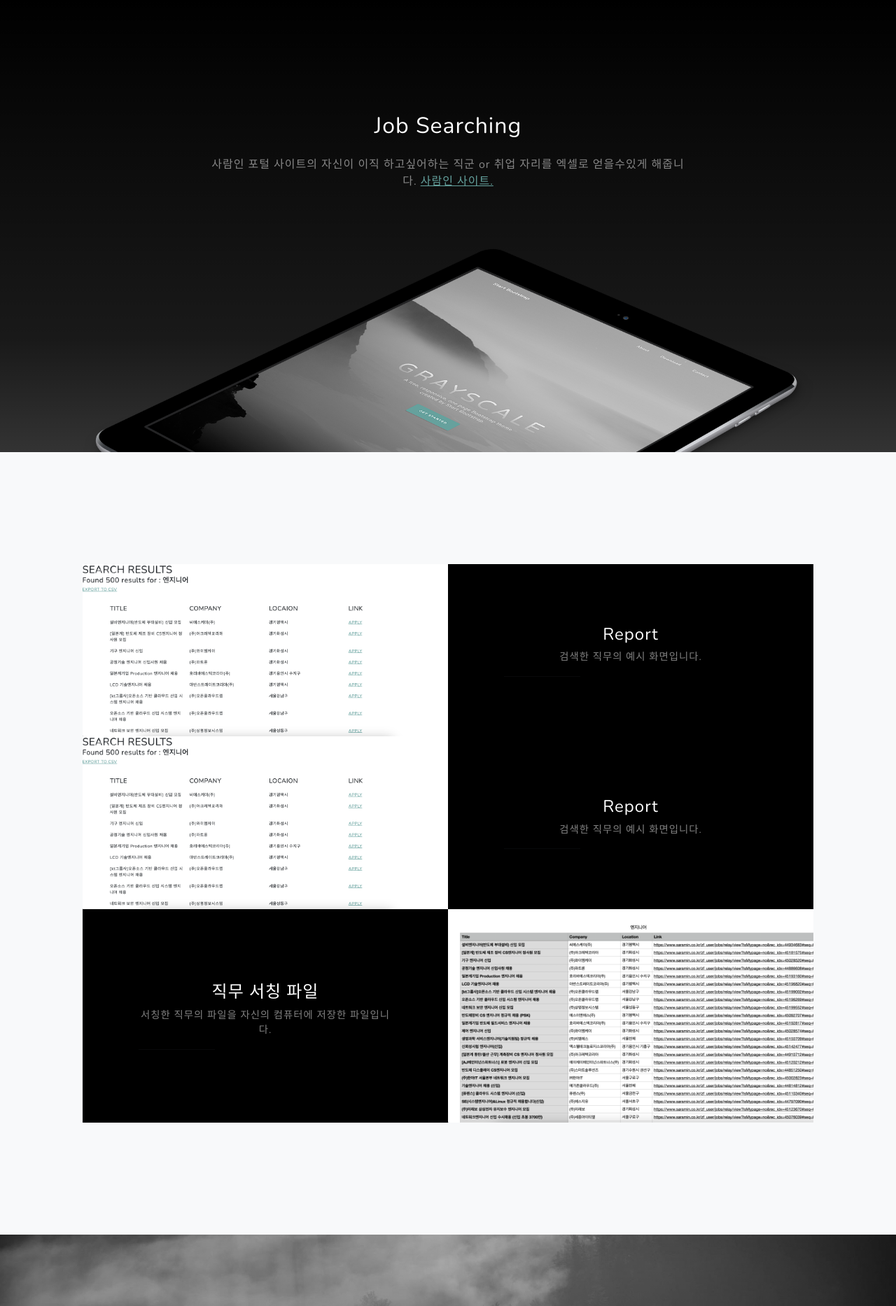
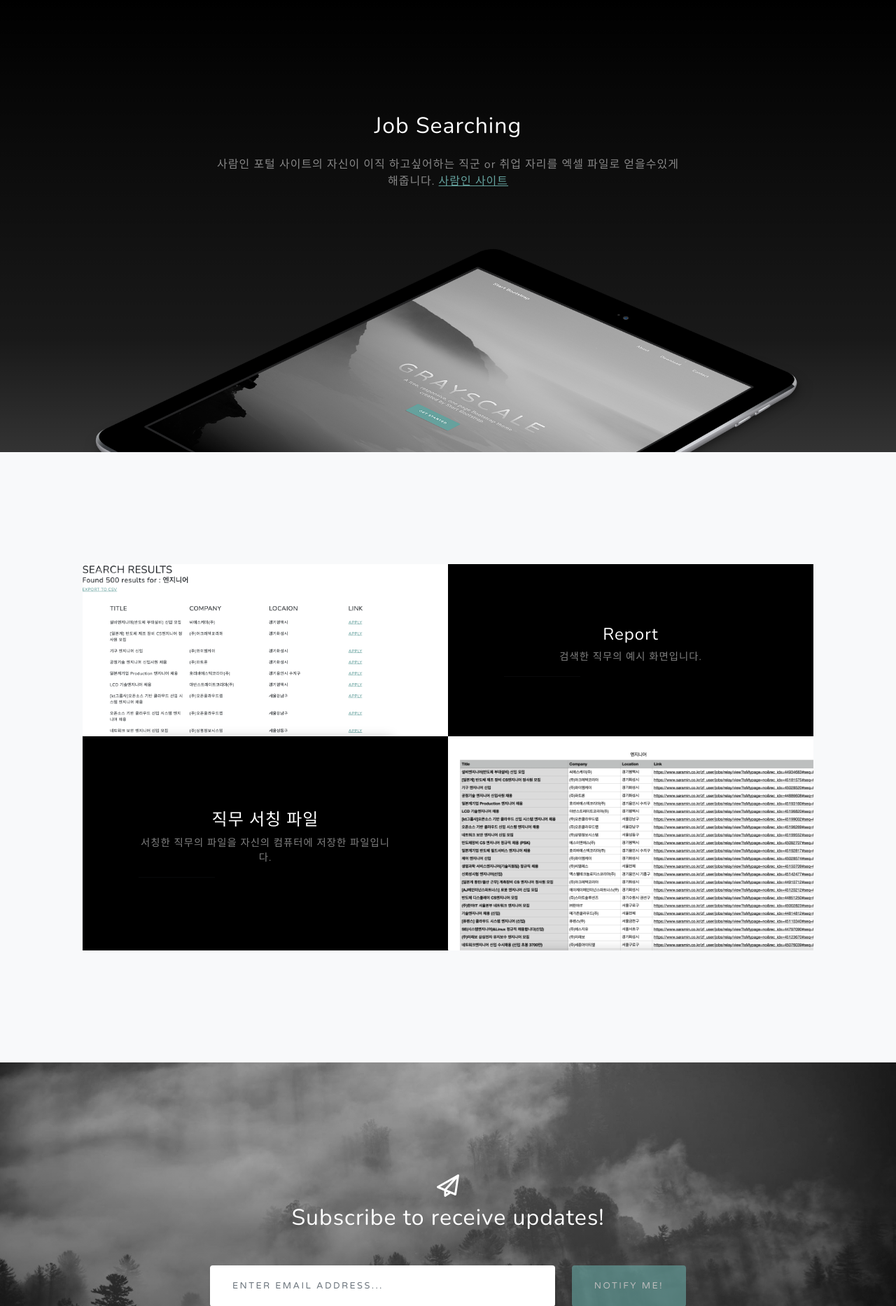
Before and after one commit to hurgj123kr/Flask_Web_Scrapper, a Flask app: page / in a window 1280 px wide. Shown: the part 799-2665 px from the top of the page at 70% size. Run offline with Flask 2, Linux system fonts and the light colour scheme; some libraries are stand-ins or nearby versions.

Commit message:
main html updates

```diff
--- a/main.py
+++ b/main.py
@@ -36,7 +36,7 @@ def export():
         if not jobs:
             raise Exception()
         save_file(jobs,word)
-        return send_file(f"{word}.csv", mimetype="text/csv", as_attachment=True,attachment_filename=f"{word}.csv")
+        return send_file(f"/static/csv/{word}.csv", mimetype="text/csv", as_attachment=True,attachment_filename=f"{word}.csv")
     except:
         return redirect('/')
 
--- a/templates/home.html
+++ b/templates/home.html
@@ -41,8 +41,8 @@
                     <div class="col-lg-8">
                         <h2 class="text-white mb-4">Job Searching</h2>
                         <p class="text-white-50">
-                            사람인 포털 사이트의 자신이 이직 하고싶어하는 직군 or 취업 자리를 엑셀로 얻을수있게 해줍니다.
-                            <a href="https://www.saramin.co.kr/zf_user/">사람인 사이트.</a>
+                            사람인 포털 사이트의 자신이 이직 하고싶어하는 직군 or 취업 자리를 엑셀 파일로 얻을수있게 해줍니다.
+                            <a href="https://www.saramin.co.kr/zf_user/">사람인 사이트</a>
                         </p>
                     </div>
                 </div>
@@ -53,20 +53,6 @@
         <section class="projects-section bg-light" id="projects">
             <div class="container px-4 px-lg-5">
                 <!-- Project One Row-->
-                <div class="row gx-0 mb-5 mb-lg-0 justify-content-center">
-                    <div class="col-lg-6"><img class="img-fluid" src="../static/assets/img/report.png" alt="..." /></div>
-                    <div class="col-lg-6">
-                        <div class="bg-black text-center h-100 project">
-                            <div class="d-flex h-100">
-                                <div class="project-text w-100 my-auto text-center text-lg-left">
-                                    <h4 class="text-white">Report</h4>
-                                    <p class="mb-0 text-white-50">검색한 직무의 예시 화면입니다.</p>
-                                    <hr class="d-none d-lg-block mb-0 ms-0" />
-                                </div>
-                            </div>
-                        </div>
-                    </div>
-                </div>
                 <div class="row gx-0 mb-5 mb-lg-0 justify-content-center">
                     <div class="col-lg-6"><img class="img-fluid" src="../static/assets/img/report.png" alt="..." /></div>
                     <div class="col-lg-6">
```
Also changed, not shown: static/assets/img/demo-image-01.jpg (deleted), static/assets/img/demo-image-02.jpg (deleted), static/csv/엔지니어.csv (renamed from 엔지니어.csv), 1 other file.
